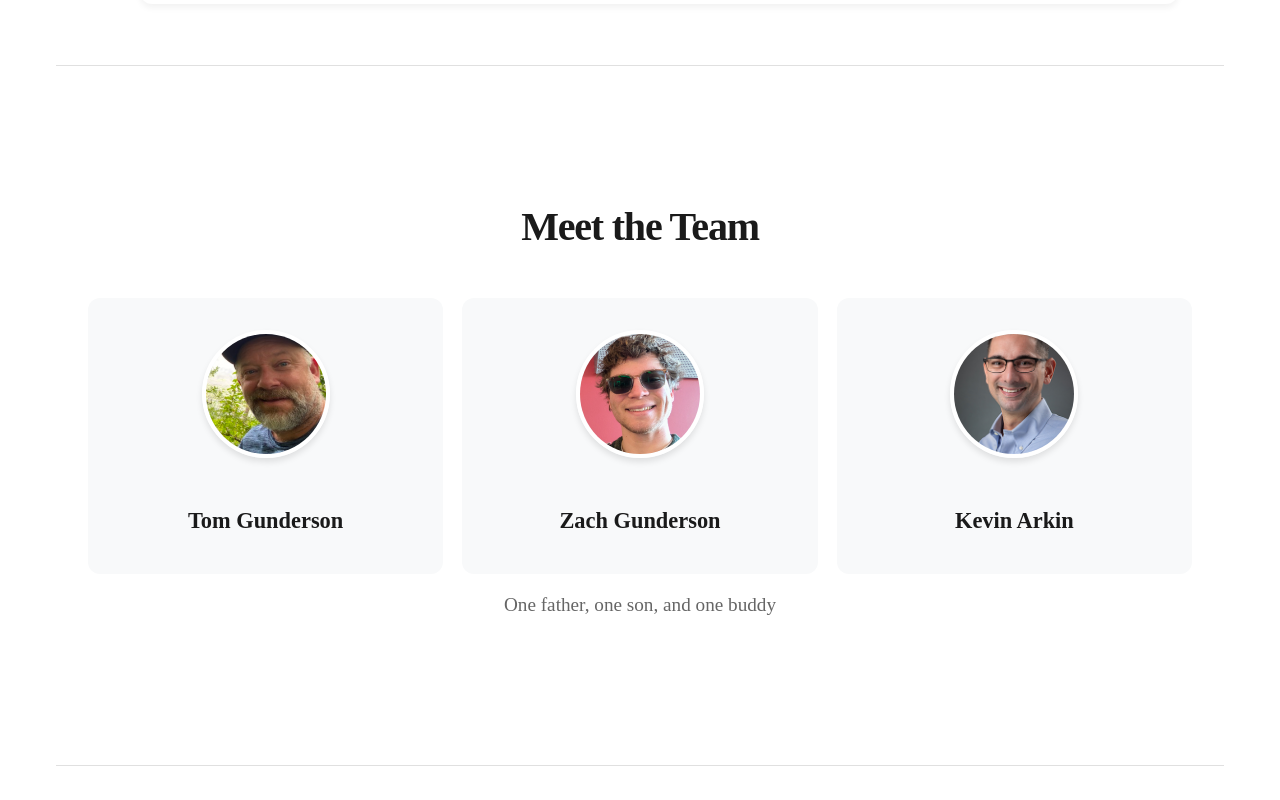
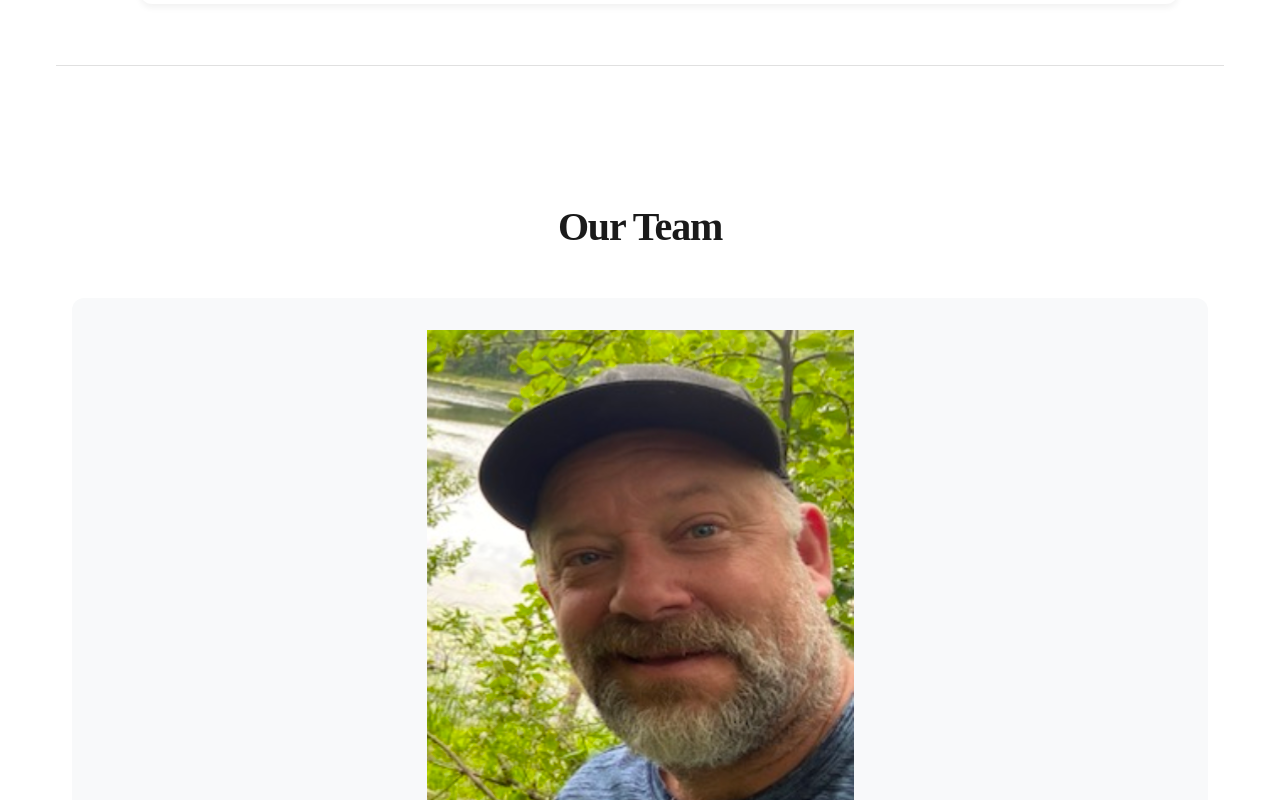
Before and after one commit to Ztgunderson/tempvent.co, a Next.js app: page / in a window 1280 px wide. Shown: the part 3140-3940 px from the top of the page. Built offline with nearby package versions, Linux system fonts and the light colour scheme.

Commit message:
fix: image paths and asset handling for GitHub Pages

```diff
--- a/next.config.ts
+++ b/next.config.ts
@@ -2,6 +2,7 @@
 import type { NextConfig } from "next";
 
 const isProd = process.env.NODE_ENV === "production";
+const repoName = "tempvent.co";
 
 const nextConfig: NextConfig = {
   output: "export",
@@ -12,9 +13,9 @@ const nextConfig: NextConfig = {
   },
 
   // Serve under "/tempvent.co" in production:
-  basePath: isProd ? "/tempvent.co" : "",
+  basePath: isProd ? `/${repoName}` : "",
   // Prefix your CSS/JS/assets so they load correctly:
-  assetPrefix: isProd ? "/tempvent.co/" : "",
+  assetPrefix: isProd ? `/${repoName}/` : "",
 
   // Ensure it exports each route as a directory with index.html:
   trailingSlash: true,
@@ -24,6 +25,9 @@ const nextConfig: NextConfig = {
     config.module.rules.push({
       test: /\.(png|jpg|gif|svg|mp4|webm)$/,
       type: 'asset/resource',
+      generator: {
+        filename: isProd ? `${repoName}/static/[hash][ext]` : 'static/[hash][ext]'
+      }
     });
     return config;
   },
--- a/src/components/Header/Header.tsx
+++ b/src/components/Header/Header.tsx
@@ -15,6 +15,7 @@ interface NavLink {
 
 const Header: FC = () => {
   const { setIsCartOpen, cartItems, isCartOpen } = useCart();
+  const basePath = process.env.NODE_ENV === 'production' ? '/tempvent.co' : '';
 
   const navigationLinks: NavLink[] = [
     { href: '#products', text: 'Product' },
@@ -26,7 +27,7 @@ const Header: FC = () => {
       <div className={styles.logoContainer}>
         <Link href="/" className={styles.logoLink}>
           <Image
-            src="/images/logo/Logo2_cropped.png"
+            src={`${basePath}/images/logo/Logo2_cropped.png`}
             alt="Temporary Covers, Cleaner Than All The Others"
             width={50}
             height={50}
--- a/src/components/Team/Team.tsx
+++ b/src/components/Team/Team.tsx
@@ -1,44 +1,31 @@
 import { FC } from 'react';
-import Image from 'next/image';
 import styles from './Team.module.css';
 
 const Team: FC = () => {
+  const basePath = process.env.NODE_ENV === 'production' ? '/tempvent.co' : '';
+
   return (
-    <section className={styles.team}>
-      <h2>Meet the Team</h2>
-      <div className={styles.teamGrid}>
+    <section className={styles.team} id="team">
+      <div className={styles.teamContent}>
+        <h2>Our Team</h2>
+        <div className={styles.teamMembers}>
           <div className={styles.teamMember}>
-          <Image
-            src="/images/team/tomGunderson.png"
-            alt="Tom Gunderson"
-            width={120}
-            height={120}
-            className={styles.teamMemberImage}
-          />
+            <img src={`${basePath}/images/team/tomGunderson.png`} alt="Tom Gunderson" />
             <h3>Tom Gunderson</h3>
+            <p>Co-Founder & CEO</p>
           </div>
           <div className={styles.teamMember}>
-          <Image
-            src="/images/team/zachGunderson.png"
-            alt="Zach Gunderson"
-            width={120}
-            height={120}
-            className={styles.teamMemberImage}
-          />
+            <img src={`${basePath}/images/team/zachGunderson.png`} alt="Zach Gunderson" />
             <h3>Zach Gunderson</h3>
+            <p>Co-Founder & CTO</p>
           </div>
           <div className={styles.teamMember}>
-          <Image
-            src="/images/team/kevinArkin.jpg"
-            alt="Kevin Arkin"
-            width={120}
-            height={120}
-            className={styles.teamMemberImage}
-          />
+            <img src={`${basePath}/images/team/kevinArkin.jpg`} alt="Kevin Arkin" />
             <h3>Kevin Arkin</h3>
+            <p>Co-Founder & COO</p>
           </div>
         </div>
-      <p className={styles.teamDescription}>One father, one son, and one buddy</p>
+      </div>
     </section>
   );
 };
```
Lines whose indentation alone changed are shown as unchanged.
